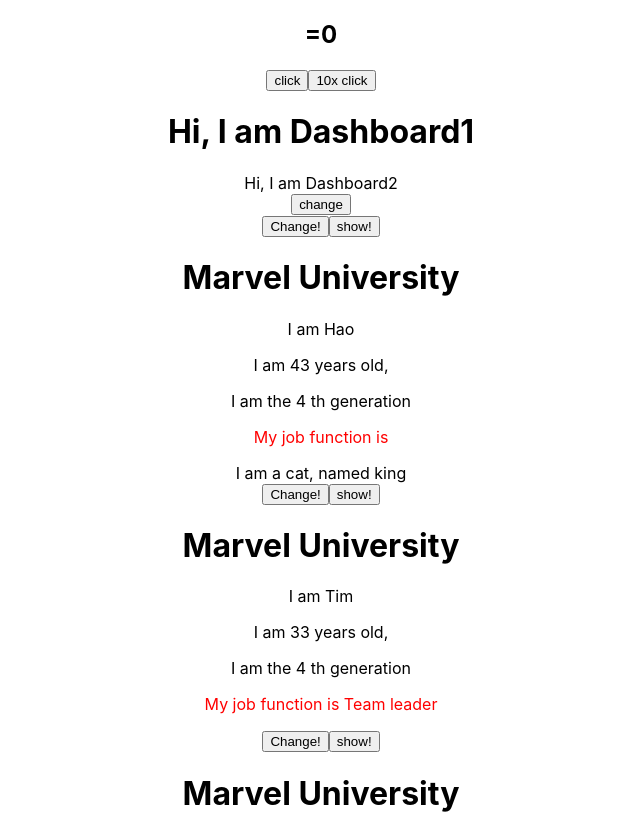
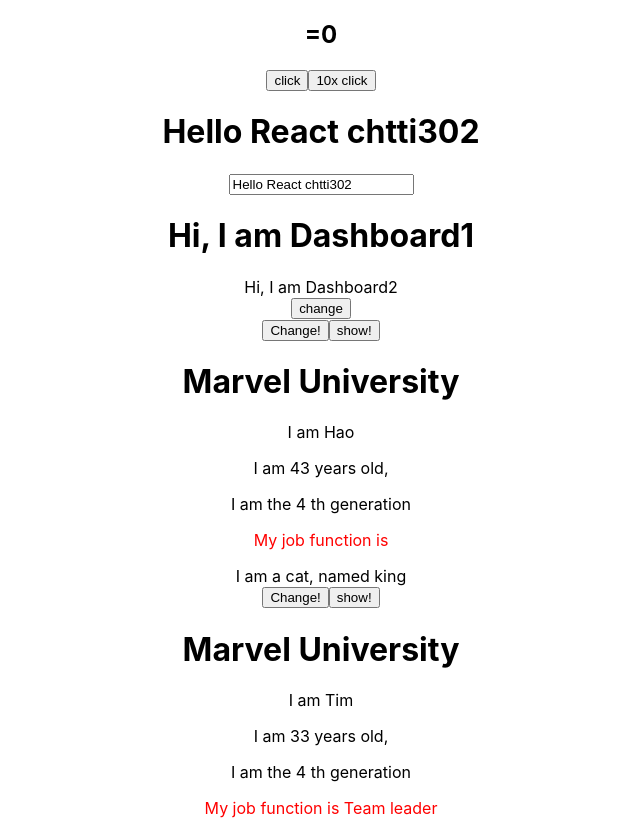
Before and after one commit to clairelee0414/cht_react, a React (Create React App) app in the folder lab3_react_start/: page / in a window 1280 px wide. Shown: the top 820 px of the page, without its empty margins (319-959 px from the left). Built offline with nearby package versions, Linux system fonts and the light colour scheme.

Commit message:
use props

```diff
--- a/lab3_react_start/src/App.js
+++ b/lab3_react_start/src/App.js
@@ -6,14 +6,19 @@
 import Person from "./components/Person";
 import Pet from "./components/Pet";
 import Counter from "./components/Counter";
+import Banner from "./components/Banner";
 
 class App extends Component {
+  titleChangeListener = (event) => {
+    this.setState({ title: event.target.value });
+  };
   state = {
     persons: [
       { name: "Hao", age: 43 },
       { name: "Tim", age: 33 },
       { name: "Claire", age: 40 },
     ],
+    title: "Hello React chtti302",
   };
 
   changeNameHandler = (leaderName) => {
@@ -31,9 +36,8 @@
     return (
       <div className="App">
         <Counter step="2" />
-        {
-          // can
-        }
+        <h1>{this.state.title}</h1>
+        <Banner clickCallback={this.titleChangeListener} name ={this.state.title}/>
         <Dashboard1 />
         <Dashboard2 />
         <button onClick={() => this.changeNameHandler("one punch man")}>
--- /dev/null
+++ b/lab3_react_start/src/components/Banner.js
@@ -0,0 +1,11 @@
+import React from "react";
+
+const Banner = (props) => {
+  return (
+    <div>
+      <input type="text" onChange={props.clickCallback} value = {props.name}/>
+    </div>
+  );
+};
+
+export default Banner;
```
